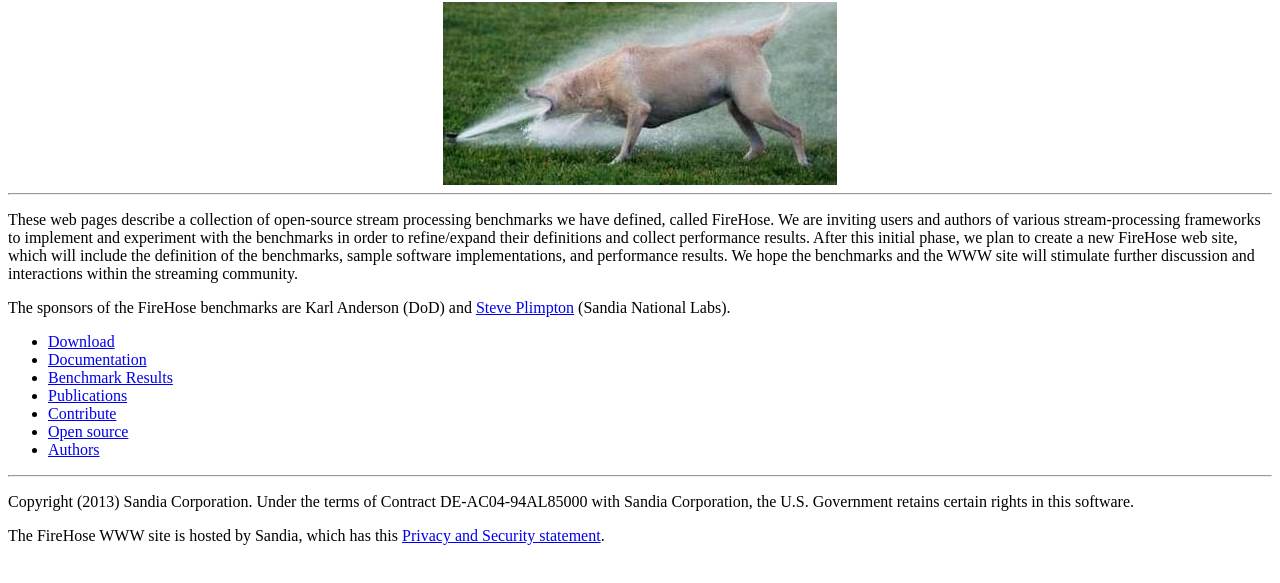
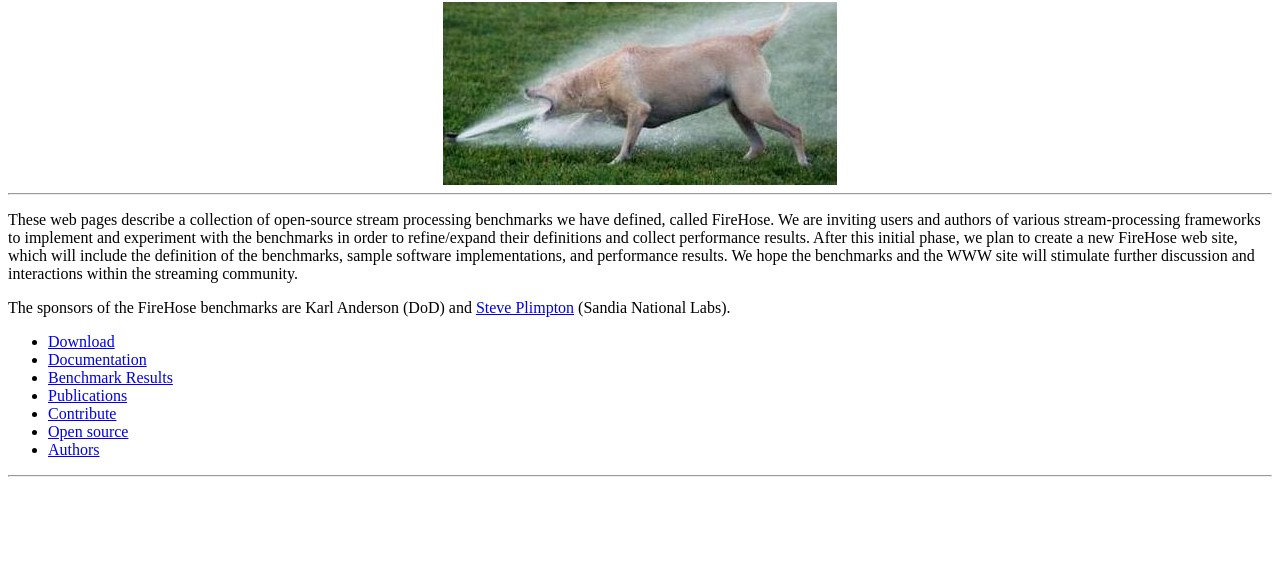
Before and after one commit to stream-benchmarking/firehose, a plain HTML site: page index.html in a window 1280 px wide. Shown: the part 47-630 px from the top of the page. Drawn offline with Linux system fonts and the light colour scheme.

Commit message:
remove Sandia info on home page

```diff
--- a/index.html
+++ b/index.html
@@ -45,13 +45,6 @@ Labs).
 </UL>
 <HR>
 
-<P>Copyright (2013) Sandia Corporation. Under the terms of Contract DE-AC04-94AL85000 with Sandia Corporation, the U.S. Government retains certain rights in this software.
-</P>
-<P>The FireHose WWW site is hosted by Sandia, which has this <A HREF = "http://www.sandia.gov/general/privacy-security/index.html">Privacy and
-Security statement</A>.
-</P>
-
-
 
 
 
```
Also changed, not shown: index.txt.
